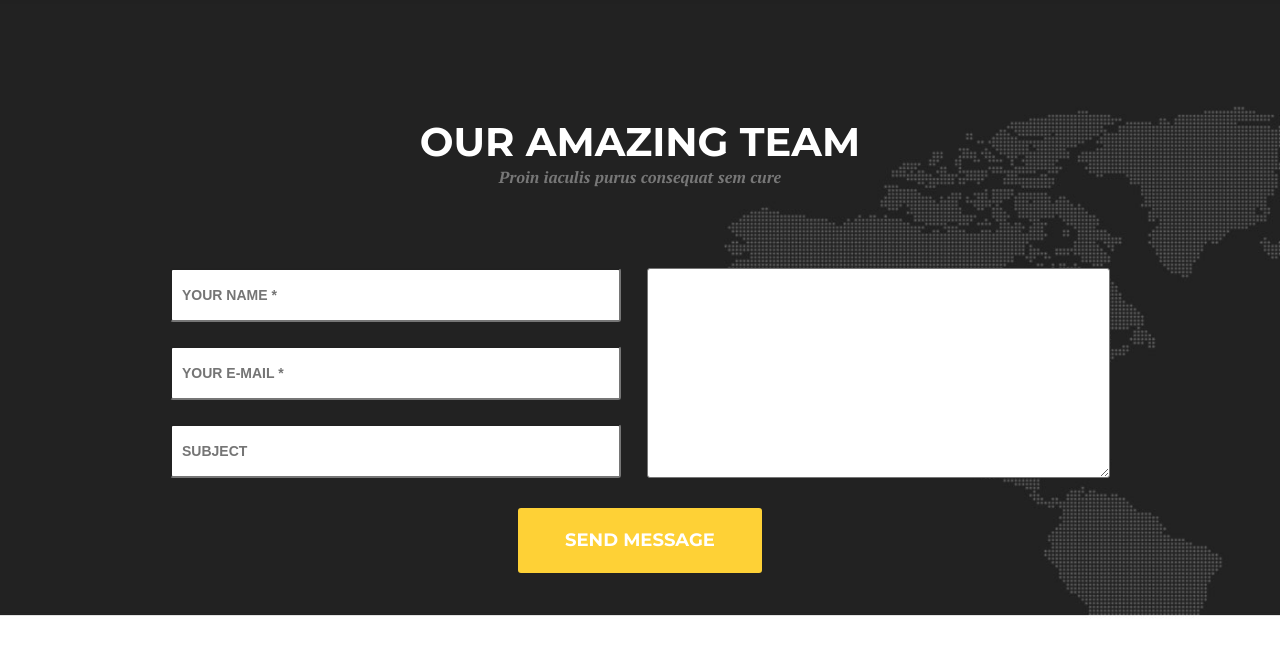
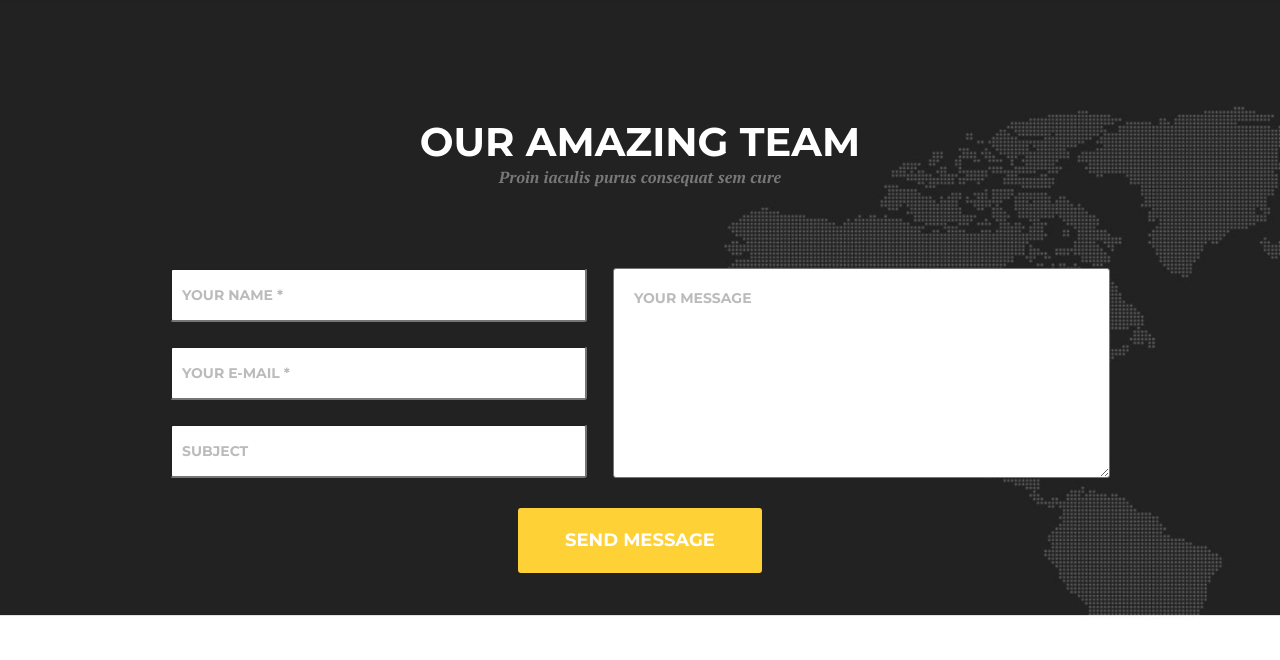
Before and after one commit to Varannchik/Gold_one_page, a plain HTML site: page index.html in a window 1280 px wide. Shown: the part 5200-5860 px from the top of the page. Drawn offline with Linux system fonts and the light colour scheme.

Commit message:
Add files via upload

```diff
--- a/index.html
+++ b/index.html
@@ -272,7 +272,7 @@
                         <input type="text" placeholder="your e-mail *">
                         <input type="text" placeholder="subject">
                     </div>
-                    <textarea name="" id="" cols="30" rows="10"></textarea>
+                    <textarea name="" id="" cols="30" rows="10" placeholder="Your message "></textarea>
                 </div>
 
                 <button>Send Message</button>
--- a/style.less
+++ b/style.less
@@ -427,14 +427,32 @@
     height: 50px;
     border-radius:3px;
     font-size: 14px;
-    color: #bbbbbb;
     text-transform: uppercase;
     font-weight: bold;
     padding: 0 10px;
+    font-family: @fontMon;
+
+  }
+  input[type="text"]::-webkit-input-placeholder {
+    color: #bbb;
+  }
+  input[type="text"]::-moz-placeholder {
+    color: #bbb;
   }
 }
 
 textarea{
   flex-grow: 1;
   border-radius:3px;
+  padding: 20px;
+  font-size: 14px;
+  text-transform: uppercase;
+  font-weight: bold;
+  font-family: @fontMon;
 }
+textarea::-webkit-input-placeholder {
+  color: #bbb;
+}
+textarea::-moz-placeholder {
+  color: #bbb;
+}
```
Also changed, not shown: style.css.
